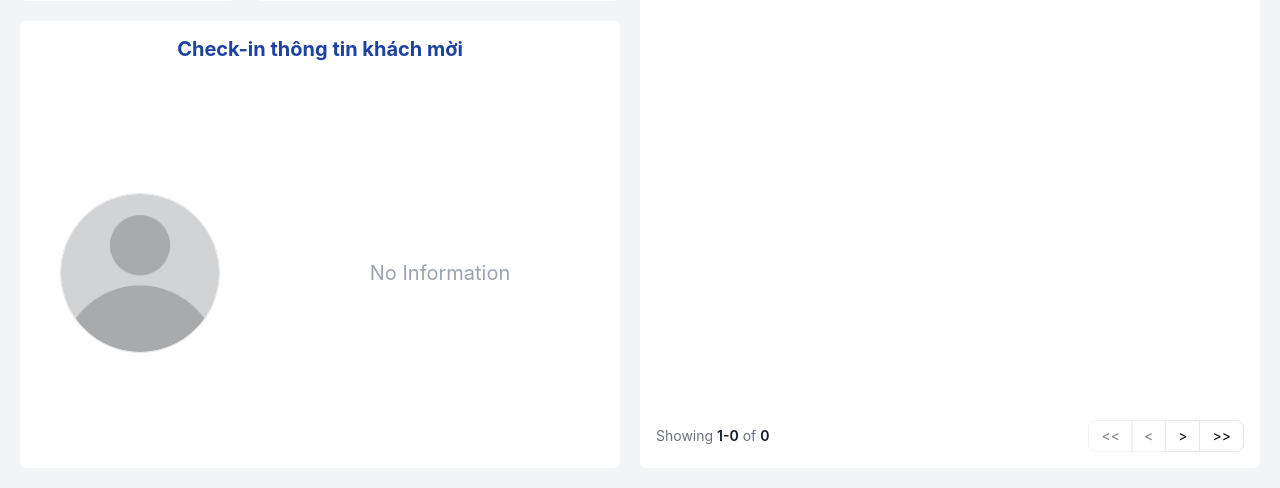
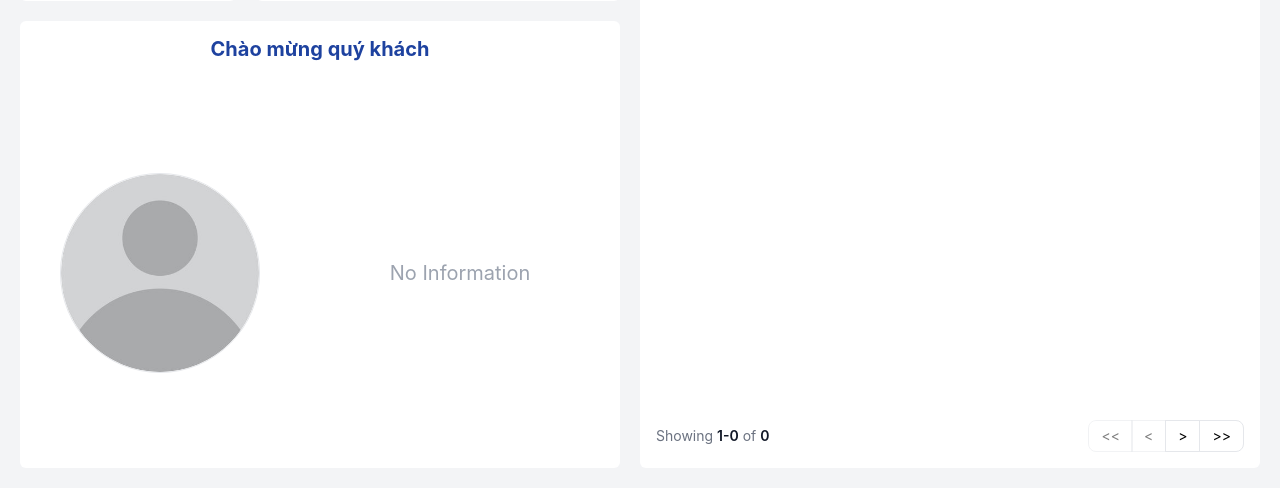
Before and after one commit to duydong10/Operation_guests, a Flask app: page / in a window 1280 px wide. Shown: the part 312-800 px from the top of the page. Run offline with Flask 3, Linux system fonts and the light colour scheme; data that the repository does not hold is empty; some libraries are stand-ins or nearby versions.

Commit message:
Update backend, index UI logic, and main template layout

```diff
--- a/app.py
+++ b/app.py
@@ -26,8 +26,8 @@ collection_award = db[os.getenv("COLLECTION_AWARD")]
 # init minIO
 clientMinIO = Minio(
     endpoint=os.getenv("MINIO_ENDPOINT"),
-    access_key=os.getenv("MINIO_ACCESS_KEY"),
-    secret_key=os.getenv("MINIO_SECRET_KEY"),
+    # access_key=os.getenv("MINIO_ACCESS_KEY"),
+    # secret_key=os.getenv("MINIO_SECRET_KEY"),
     secure=False,
 )
 bucket_name = os.getenv("MINIO_BUCKETNAME")
@@ -65,17 +65,14 @@ def listen_to_changes_guests():
                 number_of_guests = collection_guests.count_documents({})
                 guests_true = collection_guests.count_documents({"status": True})
 
-                updated_fields = change["updateDescription"]["updatedFields"]
                 if change["operationType"] == "update":
-
+                    updated_fields = change["updateDescription"]["updatedFields"]
                     if "status" in updated_fields and updated_fields["status"] == True:
                         last_guest = collection_guests.find_one(
                             {"_id": change["documentKey"]["_id"]}, {"_id": 0}
                         )
                     else:
                         last_guest = {}
-                elif change["operationType"] == "insert":
-                    last_guest = change.get("fullDocument", {})
     except Exception as e:
         print("Lỗi khi lắng nghe guests:", e)
 
@@ -130,7 +127,7 @@ def hex_to_text(hex_string):
         return hex_string
 
 
-# TCP server function
+# TCP client function
 def start_tcp_client():
     global tcp_queue, seen_idhexs
     decoder = json.JSONDecoder()
@@ -154,6 +151,7 @@ def start_tcp_client():
                             json_obj, idx = decoder.raw_decode(buffer)
                             data_obj = json_obj.get("data", {})
                             idhex = data_obj.get("idHex")
+                            # rssi = data_obj.get("peakRssi")
 
                             if idhex and idhex not in seen_idhexs:
                                 if (
@@ -349,27 +347,23 @@ def get_rfid():
 def update_guest():
     try:
         data = request.get_json()
-        check = collection_guests.find_one({"code": data["code"]}, {"status": 1})
-        if check["status"] == True:
-            return jsonify({"message": "Khách đã check-in trước đó!"}), 400
-        else:
-            result = collection_guests.update_one(
-                {"code": data["code"]},
-                {
-                    "$set": {
-                        "image": data["image"],
-                        "timestamp": datetime.now(timezone.utc),
-                    }
-                },
+        result = collection_guests.update_one(
+            {"code": data["code"]},
+            {
+                "$set": {
+                    "image": data["image"],
+                    "timestamp": datetime.now(timezone.utc),
+                }
+            },
+        )
+        check_pool = collection_pool.find_one({"code": data["code"]}, {"_id": 0})
+        if not check_pool:
+            collection_pool.insert_one(
+                {"code": data["code"], "id_award": None, "timestamp": None}
             )
-            check_pool = collection_pool.find_one({"code": data["code"]}, {"_id": 0})
-            if not check_pool:
-                collection_pool.insert_one(
-                    {"code": data["code"], "id_award": None, "timestamp": None}
-                )
         if result.matched_count == 0:
             return jsonify({"message": "Không tìm thấy khách mời!"}), 404
-        return jsonify({"message": "Check-in thành công!"}), 200
+        return jsonify({"message": "Cập nhật ảnh thành công!"}), 200
     except Exception as e:
         return jsonify({"message": f"Lỗi: {e}"}), 500
 
@@ -378,11 +372,22 @@ def update_guest():
 def insert_guest():
     try:
         data = request.get_json()
-        data["image"] = None
-        data["status"] = False
-        data["timestamp"] = None
-        collection_guests.insert_one(data)
-        return jsonify({"message": "Thêm thành công!"}), 200
+        collection_guests.insert_one(
+            {
+                "data": {
+                    "name": data["data"]["name"],
+                    "company": data["data"]["company"],
+                    "role": "extra",
+                    "position": "VIP",
+                    "tableid": None,
+                },
+                "image": None,
+                "code": data["code"],
+                "status": False,
+                "timestamp": None,
+            }
+        )
+        return jsonify({"message": "Thêm khách thành công!"}), 200
     except Exception as e:
         return jsonify({"message": f"Lỗi: {e}"}), 500
 
--- a/static/js/index.js
+++ b/static/js/index.js
@@ -4,11 +4,12 @@ import {
   fetchGetGuests,
 } from "./api.js";
 import {
-  showGuestInfo,
   showGuestCount,
   renderGuestTable,
   hiddenGuestInfo,
+  showGuestInfo,
 } from "./ui.js";
+
 import { renderPagination } from "./pagination.js";
 import { initCountdown } from "./countdown.js";
 
@@ -49,7 +50,6 @@ async function updateGuestData() {
     const checkedIn = res
       .filter((g) => g.image && g.timestamp)
       .sort((a, b) => new Date(b.timestamp) - new Date(a.timestamp));
-
 
     const notCheckedIn = res
       .filter((g) => !g.status)
--- a/static/js/ui.js
+++ b/static/js/ui.js
@@ -1,7 +1,7 @@
 export function showGuestInfo(data, url) {
   document.getElementById("guest-image").innerHTML = `
   <div class="">
-      <img src="${url}" class="border-none rounded-full overflow-hidden w-min-full aspect-square" alt="Guest"/>
+      <img src="${url}" class="border-none rounded-full overflow-hidden min-w-full aspect-square" alt="Guest"/></div>
     `;
   document.getElementById("guest-checkin").innerHTML = `
       <ul class="pl-10">
@@ -21,7 +21,7 @@ export function showGuestInfo(data, url) {
     document.getElementById("guest-checkin").innerHTML = `
         <p class="text-gray-400 text-center">No Information</p>
       `;
-  }, 5000);
+  }, 3000);
 }
 
 export function showGuestCount(count) {
@@ -70,7 +70,7 @@ export function hiddenGuestInfo(guestsData) {
     el.addEventListener("click", function (e) {
       e.preventDefault();
       pcontent.innerHTML = `
-        <img src="${guest.url}" class="border border-none rounded-full w-70 aspect-square" alt="Guest"/>
+        <img src="${guest.url}" class="border border-none rounded-full w-full aspect-square" alt="Guest"/>
         <p class="mt-8"><strong>${guest.data.name}</strong></p>
         <p><strong>Công ty: </strong> ${guest.data.company}</p>
         <p><strong>Chức vụ: </strong> ${guest.data.position}</p>
--- a/templates/index.html
+++ b/templates/index.html
@@ -78,14 +78,14 @@
     <!-- Khách mới check-in -->
     <div
       id="check-in-in4"
-      class="grid grid-rows-8 grid-cols-3 bg-white rounded-md mx-5 mb-5 row-span-7 row-start-6 col-span-5"
+      class="grid grid-rows-8 grid-cols-5 bg-white rounded-md mx-5 mb-5 row-span-7 row-start-6 col-span-5"
     >
       <div
-        class="2xl:text-3xl xl:text-2xl lg:text-xl md:text-lg text-xs col-span-3 text-center self-center p-3"
+        class="2xl:text-3xl xl:text-2xl lg:text-xl md:text-lg text-xs col-span-5 text-center self-center p-3"
       >
-        <strong class="text-blue-800">Check-in thông tin khách mời</strong>
+        <strong class="text-blue-800">Chào mừng quý khách</strong>
       </div>
-      <div id="guest-image" class="row-span-7 self-center pl-10">
+      <div id="guest-image" class="row-span-7 self-center pl-10 col-span-2">
         <img
           src="../static/images/portrait-placeholder.jpg"
           class="border border-none rounded-full min-w-full aspect-square"
@@ -93,7 +93,7 @@
       </div>
       <div
         id="guest-checkin"
-        class="xl:text-2xl lg:text-xl md:text-lg text-sm self-center row-span-7 col-span-2 text-left pl-20 pr-10"
+        class="xl:text-2xl lg:text-xl md:text-lg text-sm self-center row-span-7 col-span-3 text-left pl-20 pr-10"
       >
         <p class="text-gray-400 text-center">No Information</p>
       </div>
@@ -154,7 +154,7 @@
         class="fixed inset-0 bg-black opacity-50 z-998 flex justify-center items-center"
       ></div>
       <div
-        class="fixed shadow-xl rounded-xl top-1/2 left-1/2 z-999 p-5 w-80 h-120 bg-white"
+        class="fixed shadow-xl rounded-xl top-1/2 left-1/2 z-999 p-10 w-1/4 h-180 bg-white"
         id="hidden-popup"
         style="transform: translate(-50%, -50%)"
       >
```
